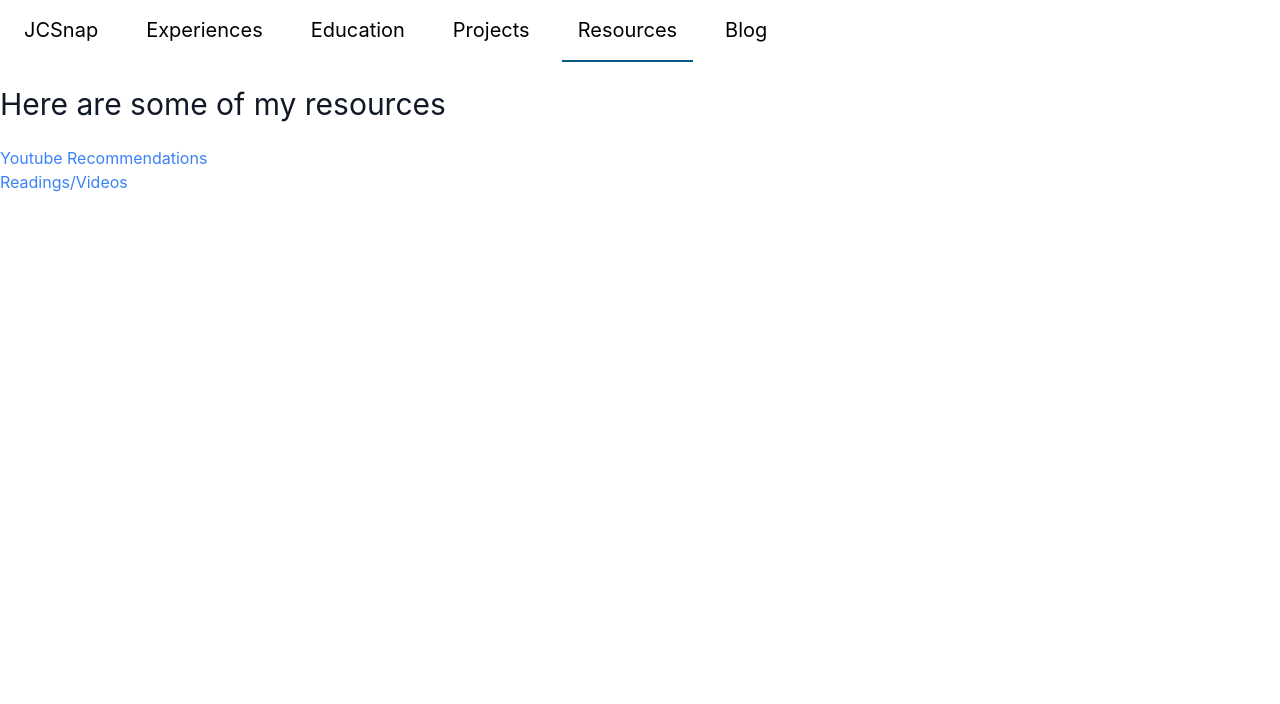
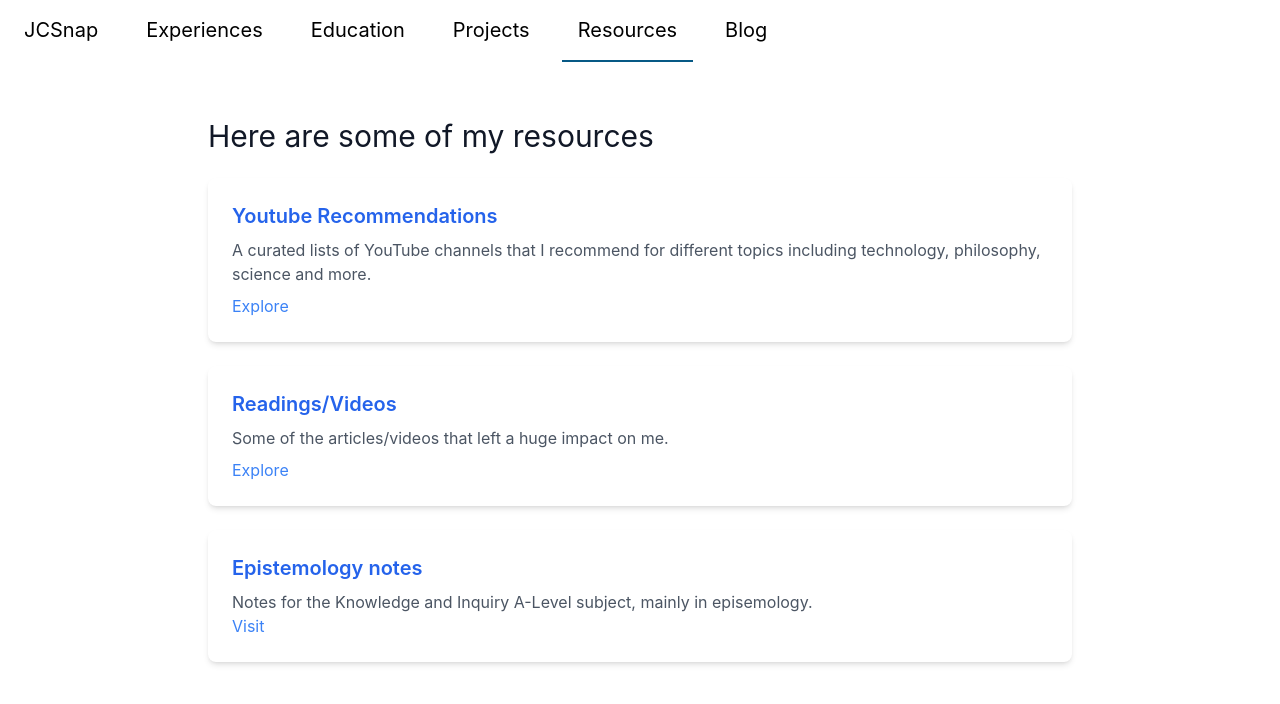
Before and after one commit to JCSnap/JCSnap.github.io, a React (Create React App) app: page /resources in a window 1280 px wide. Shown: the top 704 px of the page. Built offline with nearby package versions, Linux system fonts and the light colour scheme; what @radix-ui/themes would draw is missing.

Commit message:
refactor into container

```diff
--- /dev/null
+++ b/src/components/container.tsx
@@ -0,0 +1,7 @@
+import React from "react";
+
+function Container({ children }: { children: React.ReactNode }) {
+    return <div className="max-w-4xl mx-auto px-4 py-8">{children}</div>;
+}
+
+export default Container;
--- a/src/pages/experiences/index.tsx
+++ b/src/pages/experiences/index.tsx
@@ -1,5 +1,6 @@
 import NavigationBar from "../../components/navigation-bar";
 import { SectionHeader } from "../../components/header";
+import Container from "../../components/container";
 
 function Experiences() {
     const experiences = [
@@ -83,7 +84,7 @@ function Experiences() {
     return (
         <div>
             <NavigationBar />
-            <div className="max-w-4xl mx-auto px-4 py-8">
+            <Container>
                 <SectionHeader text="Experiences" />
                 {experiences.map((exp, index) => (
                     <div key={index} className="bg-white shadow-md rounded-lg p-6 mb-6">
@@ -95,7 +96,7 @@ function Experiences() {
                         <p className="text-gray-600 mt-2">{exp.description}</p>
                     </div>
                 ))}
-            </div>
+            </Container>
         </div>
     );
 }
--- a/src/pages/projects/index.tsx
+++ b/src/pages/projects/index.tsx
@@ -1,5 +1,6 @@
 import NavigationBar from "../../components/navigation-bar";
 import { SectionHeader } from "../../components/header";
+import Container from "../../components/container";
 
 function Projects() {
     const projects = [
@@ -78,7 +79,7 @@ function Projects() {
     return (
         <div>
             <NavigationBar />
-            <div className="max-w-4xl mx-auto px-4 py-8">
+            <Container>
                 <SectionHeader text="Projects" />
                 <div className="space-y-6">
                     {projects.map((project, index) => (
@@ -88,7 +89,7 @@ function Projects() {
                         </div>
                     ))}
                 </div>
-            </div>
+            </Container>
         </div>
     );
 }
--- a/src/resources/index.tsx
+++ b/src/resources/index.tsx
@@ -2,33 +2,64 @@ import { SectionHeader } from "../components/header";
 import { ROUTES } from "../constants/routes";
 import { useNavigate } from "react-router";
 import NavigationBar from "../components/navigation-bar";
+import Container from "../components/container";
 
 function Resources() {
     const navigate = useNavigate();
-    const tabs = [
+    const resources = [
         {
             label: "Youtube Recommendations",
             href: ROUTES.YOUTUBE,
+            internal: true,
+            description:
+                "A curated lists of YouTube channels that I recommend for different topics including technology, philosophy, science and more.",
         },
         {
             label: "Readings/Videos",
             href: ROUTES.READINGS,
+            internal: true,
+            description: "Some of the articles/videos that left a huge impact on me.",
+        },
+        {
+            label: "Epistemology notes",
+            href: "https://justin-cheah-portfolio.notion.site/011277958bc7401c8f06d7eb82c75190?v=32060027bff940b29e018d4e02b5556c",
+            internal: false,
+            description: "Notes for the Knowledge and Inquiry A-Level subject, mainly in episemology.",
         },
     ];
 
     return (
         <div>
             <NavigationBar />
-            <SectionHeader text="Here are some of my resources" />
-            <ul>
-                {tabs.map((tab) => (
-                    <li key={tab.label}>
-                        <button onClick={() => navigate(tab.href)} className="text-blue-500 hover:underline">
-                            {tab.label}
-                        </button>
-                    </li>
+            <Container>
+                <SectionHeader text="Here are some of my resources" />
+                {resources.map((resource, index) => (
+                    <div
+                        key={index}
+                        className="bg-white shadow-md rounded-lg p-6 mb-6 cursor-pointer hover:shadow-lg transition-shadow duration-300"
+                    >
+                        <h2 className="text-xl font-semibold text-blue-600">{resource.label}</h2>
+                        <p className="text-gray-600 mt-2">{resource.description}</p>
+                        {resource.internal ? (
+                            <button
+                                onClick={() => navigate(resource.href)}
+                                className="mt-2 text-blue-500 hover:underline"
+                            >
+                                Explore
+                            </button>
+                        ) : (
+                            <a
+                                href={resource.href}
+                                target="_blank"
+                                rel="noopener noreferrer"
+                                className="mt-2 text-blue-500 hover:underline"
+                            >
+                                Visit
+                            </a>
+                        )}
+                    </div>
                 ))}
-            </ul>
+            </Container>
         </div>
     );
 }
```
